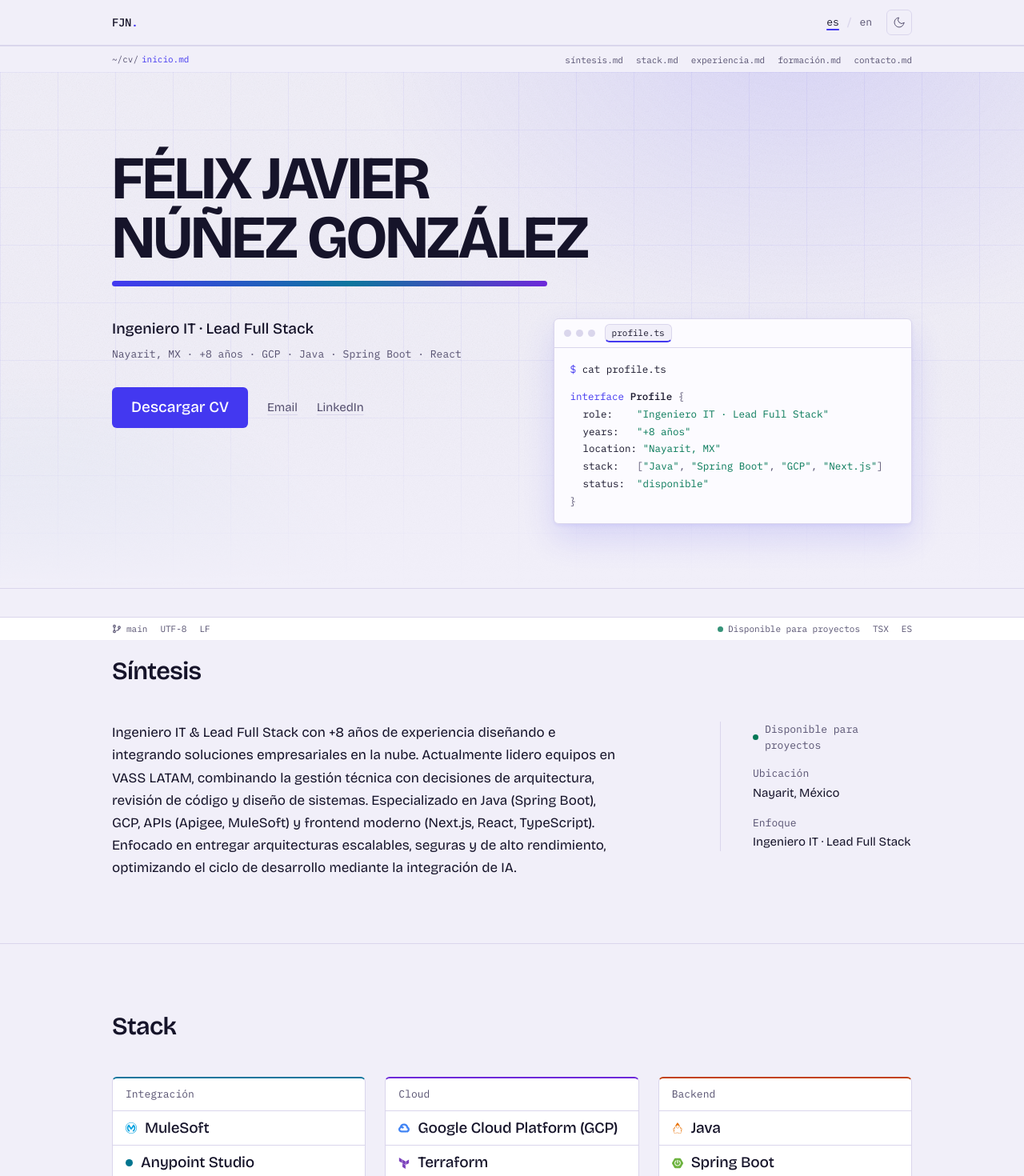
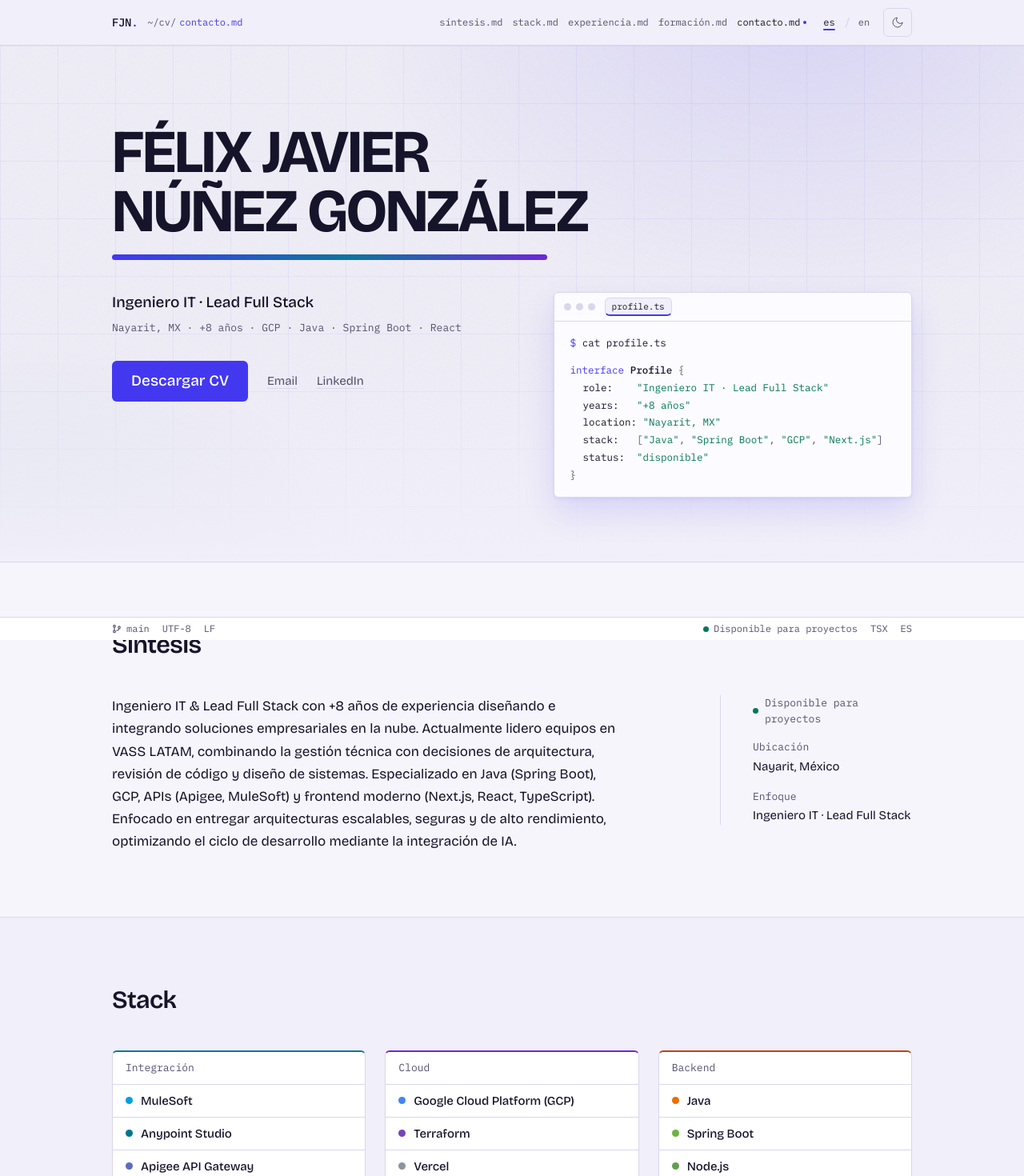
Before and after one commit to nunez7/profile, a Next.js app: page / in a window 1280 px wide. Shown: the top 1470 px of the page at 80% size. Built offline with nearby package versions, Linux system fonts and the light colour scheme.

Commit message:
feat: enhance section styling and improve accessibility with new section band tone

```diff
--- a/scripts/check-contrast.mjs
+++ b/scripts/check-contrast.mjs
@@ -116,6 +116,7 @@ for (const [themeName, theme] of THEMES) {
     fondo: t("--background"),
     tarjeta: t("--surface"),
     elevado: t("--surface-elevated"),
+    banda: t("--section-band"),
   };
 
   // Texto: foreground y muted sobre cada capa de superficie
--- a/src/app/globals.css
+++ b/src/app/globals.css
@@ -21,6 +21,9 @@
   --background: #f1eff9; /* tinte lavanda cálido, no gris frío */
   --surface: #ffffff;
   --surface-elevated: #fcfbff;
+  /* Banda de sección: un paso entre papel y tarjeta. Marca el inicio
+     de una sección sin convertir la página en franjas blancas. */
+  --section-band: #f7f5fc;
   --foreground: #16142a; /* tinta índigo (AA sobre fondo y tarjeta) */
   --muted: #565170; /* 6.6:1 sobre --background */
   --rule: #dad6ec; /* hairlines, divisores */
@@ -70,6 +73,7 @@
   --background: #12101f;
   --surface: #1a1730;
   --surface-elevated: #221e3c;
+  --section-band: #161327;
   --foreground: #eceaf6;
   --muted: #a29dc0; /* 7.3:1 sobre --background */
   --rule: #2b2745;
@@ -125,6 +129,7 @@
   --color-background: var(--background);
   --color-surface: var(--surface);
   --color-surface-elevated: var(--surface-elevated);
+  --color-section-band: var(--section-band);
   --color-foreground: var(--foreground);
   --color-muted: var(--muted);
   --color-rule: var(--rule);
@@ -146,8 +151,15 @@ body {
   color: var(--foreground);
   font-family: var(--font-sans), system-ui, sans-serif;
   text-rendering: optimizeLegibility;
-  /* Compensa la status bar fija para que no tape el contenido */
-  padding-bottom: 28px;
+  /* La status bar fija solo existe desde sm; en móvil se libera
+     también su reserva de altura. */
+  padding-bottom: 0;
+}
+
+@media (min-width: 40rem) {
+  body {
+    padding-bottom: 28px;
+  }
 }
 
 /* Scroll suave por anclas solo cuando el usuario no pide menos movimiento */
@@ -310,6 +322,27 @@ body {
   transform: none;
 }
 
+/* Sin JS no hay IntersectionObserver: el contenido nunca debe quedar
+   escondido esperando un scroll que no puede disparar el reveal. */
+@media (scripting: none) {
+  .reveal {
+    opacity: 1;
+    transform: none;
+  }
+
+  /* El acordeón no puede abrirse sin JS: muestra el contenido completo
+     en vez de dejar puestos y bullets inaccesibles. */
+  .exp-panel {
+    grid-template-rows: 1fr !important;
+  }
+
+  .exp-panel li {
+    opacity: 1 !important;
+    translate: none !important;
+    transform: none !important;
+  }
+}
+
 /* Morph del icono de tema al conmutar */
 .theme-icon {
   transition:
@@ -426,6 +459,7 @@ body {
   :root {
     --panel-shadow: none;
     --elevated-shadow: none;
+    --section-band: #ffffff;
   }
 
   * {
@@ -438,6 +472,7 @@ body {
     --background: #ffffff;
     --surface: #ffffff;
     --surface-elevated: #ffffff;
+    --section-band: #ffffff;
     --foreground: #16142a;
     --muted: #565170;
     --rule: #dad6ec;
--- a/src/components/Breadcrumb.tsx
+++ b/src/components/Breadcrumb.tsx
@@ -15,9 +15,9 @@ const SECTION_IDS: SectionId[] = [
 ];
 
 /**
- * Breadcrumb de editor bajo el header: ruta `~/cv/<sección>.md` que
- * sigue el scroll + atajos a secciones en desktop. La ruta usa el
- * label localizado de cada sección (es contenido, vive en el dict).
+ * Ruta de editor dentro del header: `~/cv/<sección>.md` sigue el scroll.
+ * Los atajos de sección aparecen solo cuando hay ancho para ellos; en
+ * móvil basta la ruta activa para orientarse.
  */
 export default function Breadcrumb() {
   const { t } = useLang();
@@ -39,24 +39,27 @@ export default function Breadcrumb() {
     }
   };
 
-  const activeFile = activeId === "top" ? t.nav.home : fileFor(activeId as SectionId);
+  const activeFile =
+    activeId === "top" ? t.nav.home : fileFor(activeId as SectionId);
 
   return (
-    <nav
-      aria-label={t.nav.ariaLabel}
-      className="no-print border-t border-rule bg-background/95 backdrop-blur-sm"
-    >
-      <div className="mx-auto flex h-8 w-full max-w-cv items-center justify-between px-6 md:px-10">
+    <nav aria-label={t.nav.ariaLabel} className="min-w-0 flex-1">
+      <div className="flex min-w-0 items-center justify-between gap-4">
         {/* Ruta activa */}
-        <p className="flex items-center gap-1 font-mono text-[11px] text-muted">
-          <span aria-hidden>~/cv/</span>
-          <span className="text-accent" aria-current="location">
+        <p className="flex min-w-0 items-center gap-1 font-mono text-[12px] text-muted">
+          <span aria-hidden className="hidden shrink-0 sm:inline">
+            ~/cv/
+          </span>
+          <span
+            className="min-w-0 truncate text-accent"
+            aria-current="location"
+          >
             {activeFile}
           </span>
         </p>
 
-        {/* Atajos de sección (solo desktop; en mobile la ruta basta) */}
-        <ul className="hidden items-center gap-4 md:flex">
+        {/* Atajos de sección: solo cuando el header tiene ancho */}
+        <ul className="hidden shrink-0 items-center gap-3 lg:flex">
           {SECTION_IDS.map((id) => {
             const file = fileFor(id);
             const active = activeId === id;
@@ -65,16 +68,19 @@ export default function Breadcrumb() {
                 <a
                   href={`#${id}`}
                   aria-current={active ? "location" : undefined}
-                  className={`press font-mono text-[11px] transition-colors ${
+                  className={`press flex min-h-6 items-center gap-1 font-mono text-[12px] transition-colors ${
                     active
                       ? "text-foreground"
                       : "text-muted hover:text-foreground"
                   }`}
                 >
                   {file}
-                  <span aria-hidden className="text-accent">
-                    {active ? " ●" : ""}
-                  </span>
+                  {active && (
+                    <span
+                      aria-hidden
+                      className="inline-block size-1 rounded-full bg-accent"
+                    />
+                  )}
                 </a>
               </li>
             );
--- a/src/components/CVPage.tsx
+++ b/src/components/CVPage.tsx
@@ -23,9 +23,9 @@ export default function CVPage() {
         {t.nav.skip}
       </a>
       <Header />
-      <main id="main-content" className="flex-1">
+      <main id="main-content" tabIndex={-1} className="flex-1">
         <Hero />
-        <Section id="summary" title={t.sections.summary}>
+        <Section id="summary" title={t.sections.summary} tone="band">
           <div className="grid gap-7 lg:grid-cols-[minmax(0,1fr)_15rem] lg:items-start lg:gap-12">
             <p className="max-w-[58ch] text-body">{t.summary}</p>
             {/* Aside editorial: estado, ubicación y enfoque — cierra el
--- a/src/components/ExperienceTimeline.tsx
+++ b/src/components/ExperienceTimeline.tsx
@@ -76,7 +76,7 @@ function Entry({
             </h3>
             {entry.head && (
               <span
-                className="rounded-[3px] border px-1.5 py-px font-mono text-[10px] tracking-tight"
+                className="rounded-[3px] border px-1.5 py-px font-mono text-[11px] tracking-tight"
                 style={{
                   borderColor: `color-mix(in oklab, ${companyColor} 40%, transparent)`,
                   backgroundColor: `color-mix(in oklab, ${companyColor} 12%, transparent)`,
@@ -177,7 +177,7 @@ export default function ExperienceTimeline() {
     userChoice === undefined ? (isNarrow ? null : 0) : userChoice;
 
   return (
-    <Section id="experience" title={t.sections.experience}>
+    <Section id="experience" title={t.sections.experience} tone="band">
       <div className="relative">
         <span aria-hidden className="exp-rail absolute left-[7px] top-3 bottom-3 w-px" />
         <ul className="relative flex flex-col gap-4 md:gap-5">
--- a/src/components/Footer.tsx
+++ b/src/components/Footer.tsx
@@ -35,7 +35,10 @@ export default function Footer() {
   ];
 
   return (
-    <footer id="contact" className="scroll-mt-24 border-t border-rule">
+    <footer
+      id="contact"
+      className="scroll-mt-16 border-t border-rule bg-section-band"
+    >
       <Container className="py-12 md:py-16">
         <h2 className="text-[25px] font-semibold tracking-[-0.02em] md:text-[31px]">
           {t.sections.contact}
--- a/src/components/Header.tsx
+++ b/src/components/Header.tsx
@@ -68,25 +68,25 @@ export default function Header() {
   const { theme, toggleTheme } = useTheme();
 
   return (
-    <header className="no-print sticky top-0 z-10">
-      <div className="border-b border-rule bg-background/95 backdrop-blur-sm">
-        <Container className="flex h-14 items-center justify-between">
+    <header className="no-print sticky top-0 z-30 border-b border-rule bg-background/95 backdrop-blur-sm">
+      <Container className="flex h-14 items-center gap-3">
         <a
           href="#top"
-            className="font-mono text-sm font-medium tracking-tight text-foreground"
+          className="flex min-h-8 shrink-0 items-center font-mono text-sm font-medium tracking-tight text-foreground"
         >
           FJN<span className="text-accent">.</span>
         </a>
-          <div className="flex items-center gap-3">
+        <Breadcrumb />
+        <div className="ml-auto flex shrink-0 items-center gap-2">
           <div
-              className="flex items-center gap-1"
+            className="flex items-center gap-0.5"
             role="group"
             aria-label="Idioma / Language"
           >
             {langs.map((l, i) => (
-                <span key={l} className="flex items-center gap-1">
+              <span key={l} className="flex items-center">
                 {i > 0 && (
-                    <span aria-hidden className="text-rule">
+                  <span aria-hidden className="px-0.5 text-rule">
                     /
                   </span>
                 )}
@@ -94,7 +94,7 @@ export default function Header() {
                   type="button"
                   onClick={() => setLang(l)}
                   aria-pressed={lang === l}
-                    className={`press px-1.5 py-0.5 font-mono text-meta transition-colors ${
+                  className={`press flex min-h-8 min-w-8 items-center justify-center px-1.5 font-mono text-[12px] transition-colors ${
                     lang === l
                       ? "text-foreground underline decoration-accent decoration-2 underline-offset-4"
                       : "text-muted hover:text-foreground"
@@ -111,14 +111,12 @@ export default function Header() {
             aria-label={
               theme === "light" ? t.header.themeToDark : t.header.themeToLight
             }
-              className="press flex size-8 items-center justify-center rounded-panel border border-rule text-muted transition-colors hover:border-accent hover:text-accent"
+            className="press flex size-9 items-center justify-center rounded-panel border border-rule text-muted transition-colors hover:border-accent hover:text-accent"
           >
             <ThemeIcon theme={theme} />
           </button>
         </div>
       </Container>
-      </div>
-      <Breadcrumb />
     </header>
   );
 }
--- a/src/components/Stack.tsx
+++ b/src/components/Stack.tsx
@@ -2,16 +2,15 @@
 
 import { useLang } from "@/i18n/lang-context";
 import { STACK_HUES, TECH_COLORS } from "@/data/tech-colors";
-import { TECH_ICONS } from "@/data/tech-icons";
 import { Section } from "./ui/Section";
 import { Reveal } from "./ui/Reveal";
 import { Panel } from "./ui/Panel";
 
 /**
  * Stack como manifiesto de dependencias: cada grupo es un panel con
- * filas alineadas — icono de la tecnología en su color de marca,
- * nombre y su categoría (hue) como regla superior. Jerarquía:
- * grupos `primary` en lead. Cada tarjeta mide su contenido.
+ * filas alineadas. Un único marcador —punto de 9px en el color real de
+ * la tecnología, o el hue de la categoría cuando no hay color— y una
+ * sola escala tipográfica para las cinco categorías.
  */
 export default function Stack() {
   const { t } = useLang();
@@ -39,49 +38,18 @@ export default function Stack() {
                 </h3>
                 <ul>
                   {group.items.map((item) => {
-                    const color = TECH_COLORS[item];
-                    const icon = TECH_ICONS[item];
+                    const color = TECH_COLORS[item] ?? hue;
                     return (
                       <li
                         key={item}
                         className="flex items-center gap-2.5 border-b border-rule px-4 py-2 last:border-b-0"
                       >
-                        {icon ? (
-                          /* Icono de simple-icons tiñendo con el color
-                             de marca real de la tecnología */
-                          <svg
-                            aria-hidden
-                            viewBox="0 0 24 24"
-                            fill="currentColor"
-                            className="size-[14px] shrink-0"
-                            style={{ color: color ?? "var(--muted)" }}
-                          >
-                            <path d={icon} />
-                          </svg>
-                        ) : color ? (
-                          <span
-                            aria-hidden
-                            className="size-[9px] shrink-0 rounded-full"
-                            style={{ backgroundColor: color }}
-                          />
-                        ) : (
-                          /* Las prácticas no son «tecnología»: van sin
-                             icono ni punto, marcadas con un guión mono
-                             para alinear la columna */
-                          <span
-                            aria-hidden
-                            className="w-[9px] shrink-0 text-center font-mono text-meta text-rule"
-                          >
-                            —
-                          </span>
-                        )}
                         <span
-                          className={
-                            group.primary
-                              ? "text-lead font-medium tracking-[-0.01em]"
-                              : "text-detail text-muted"
-                          }
-                        >
+                          aria-hidden
+                          className="size-[9px] shrink-0 rounded-full"
+                          style={{ backgroundColor: color }}
+                        />
+                        <span className="text-detail font-medium tracking-[-0.005em] text-foreground">
                           {item}
                         </span>
                       </li>
--- a/src/components/StatusBar.tsx
+++ b/src/components/StatusBar.tsx
@@ -31,10 +31,10 @@ export default function StatusBar() {
   return (
     <div
       aria-hidden
-      className="no-print fixed inset-x-0 bottom-0 z-10 border-t border-rule bg-surface"
+      className="no-print fixed inset-x-0 bottom-0 z-10 hidden border-t border-rule bg-surface sm:block"
     >
       <div className="mx-auto flex h-7 w-full max-w-cv items-center justify-between px-6 md:px-10">
-        <div className="flex items-center gap-4 font-mono text-[11px] text-muted">
+        <div className="flex items-center gap-4 font-mono text-[12px] text-muted">
           <span className="flex items-center gap-1.5 text-muted">
             {GIT_BRANCH_ICON}
             {t.statusBar.branch}
@@ -42,7 +42,7 @@ export default function StatusBar() {
           <span className="hidden sm:inline">UTF-8</span>
           <span className="hidden md:inline">LF</span>
         </div>
-        <div className="flex items-center gap-4 font-mono text-[11px] text-muted">
+        <div className="flex items-center gap-4 font-mono text-[12px] text-muted">
           <span className="flex items-center gap-1.5">
             <span
               aria-hidden
--- a/src/components/ui/Section.tsx
+++ b/src/components/ui/Section.tsx
@@ -5,17 +5,22 @@ import { Container } from "./Container";
 export function Section({
   title,
   id,
+  tone = "default",
   children,
 }: {
   title: string;
   /** Ancla para el scrollspy/breadcrumb; reserva espacio bajo el header */
   id?: string;
+  /** `band` alterna la superficie para marcar el inicio de la sección. */
+  tone?: "default" | "band";
   children: ReactNode;
 }) {
   return (
     <section
       id={id}
-      className="scroll-mt-24 border-t border-rule py-14 md:py-20"
+      className={`scroll-mt-16 border-t border-rule py-14 md:py-20 ${
+        tone === "band" ? "bg-section-band" : ""
+      }`}
     >
       <Container>
         <h2 className="text-[25px] font-semibold tracking-[-0.02em] md:text-[31px]">
--- a/src/components/ui/use-scroll-spy.ts
+++ b/src/components/ui/use-scroll-spy.ts
@@ -22,6 +22,12 @@ export function useScrollSpy(ids: string[], offset = 152) {
           current = id;
         }
       }
+      /* El footer puede quedar visible sin que su top cruce el umbral:
+         al llegar al final, la última sección es la activa. */
+      const documentHeight = document.documentElement.scrollHeight;
+      if (window.scrollY + window.innerHeight >= documentHeight - 2) {
+        current = ids[ids.length - 1] ?? current;
+      }
       setActiveId(current);
     };
 
```
Also changed, not shown: src/components/Formacion.tsx (+12 -9 lines). Lines whose indentation alone changed are shown as unchanged.
